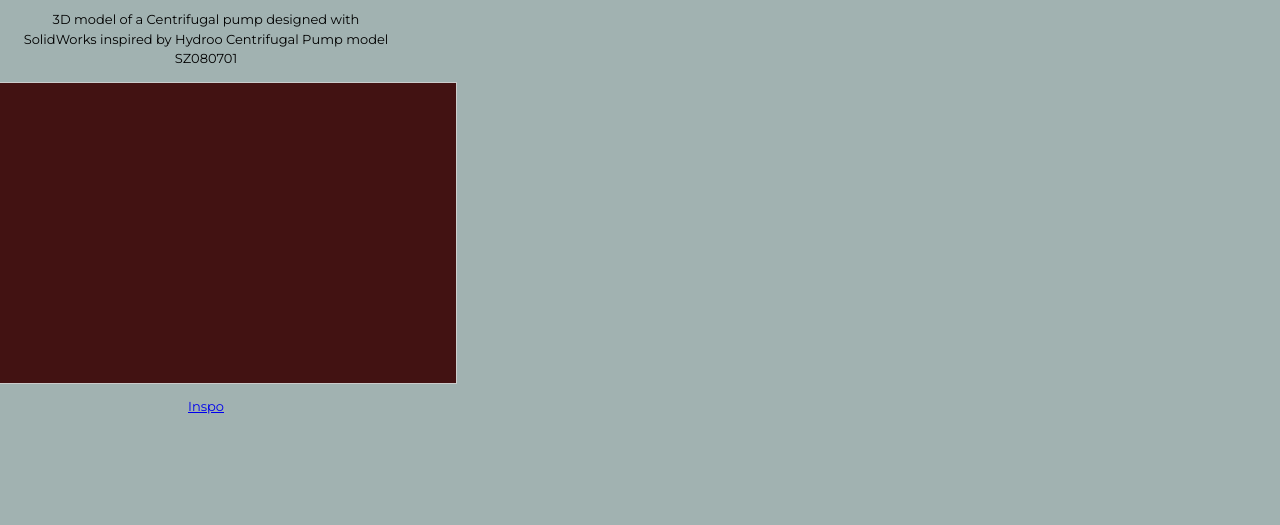
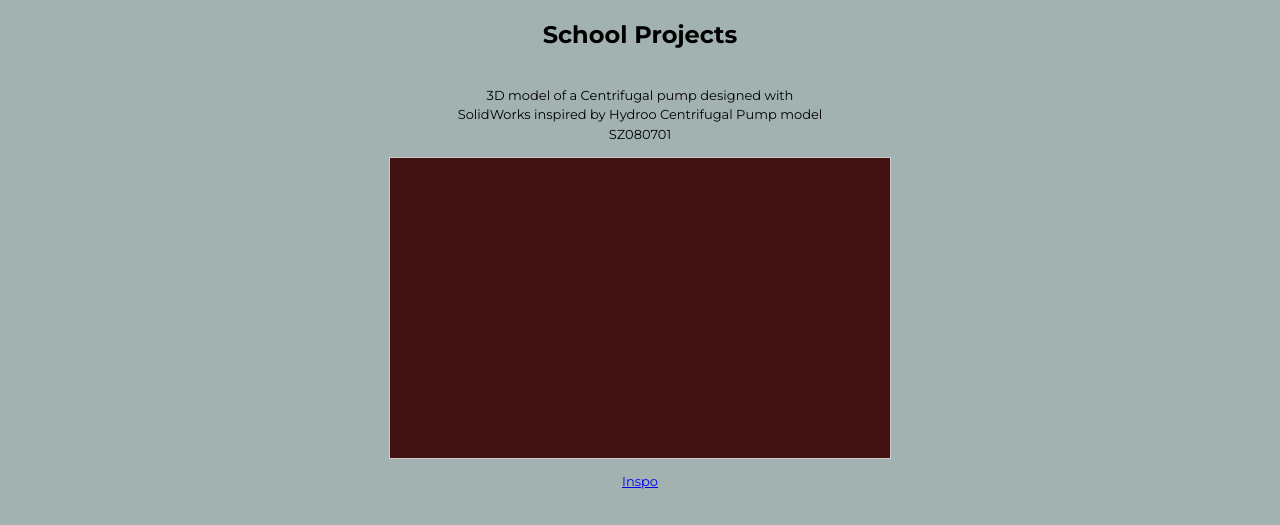
Before and after one commit to aminataaliou/PortfolioWebsite, a plain HTML site: page index.html in a window 1280 px wide. Shown: the part 602-1127 px from the top of the page. Before the commit the page ends 1051 px from the top, so only its background shows below. Drawn offline with nearby package versions, Linux system fonts and the light colour scheme.

Commit message:
peekabooh

```diff
--- a/index.html
+++ b/index.html
@@ -49,16 +49,28 @@
 
 
         }
+        .Projects {
+            display: flex;
+            justify-content: center;
+            align-items: center;
+            flex-direction: column;
+        }
         .Projects .centrifugal-pump{
             display : flex;
             flex-direction: column;
             align-items: flex-start;
             align-items: center;
             width: 30%;
+
+        }
+        .Projects .centrifugal-pump h2{
+            font-family: 'Montserrat', sans-sérif;
+            font-style: bold;
+            text-align: center;
         }
 
         .Projects .centrifugal-pump p{
-            font-family: 'Montserrat', sans sérif;
+            font-family: 'Montserrat', sans-sérif;
             font-size : small;
             text-align: center;
         }
@@ -112,6 +124,9 @@
 
     <div class = "Projects">
         <div class = "centrifugal-pump">
+            <h2>
+                School Projects
+            </h2>
             <p>
                 3D model of a Centrifugal pump designed with SolidWorks inspired
                 by Hydroo Centrifugal Pump model SZ080701
@@ -119,9 +134,7 @@
 
             <model-viewer src="pompe-centrifuge.glb" alt="A 3D model"
             auto-rotate camera-controls ar shadow-intensity="1"></model-viewer>
-
             <p>
-
                 <a href="https://github.com/aminataaliou/PortfolioWebsite/blob/main/Inspiration%20pour%20projet%20final.pdf" target="_blank">Inspo</a>
             </p>
         </div>
```
